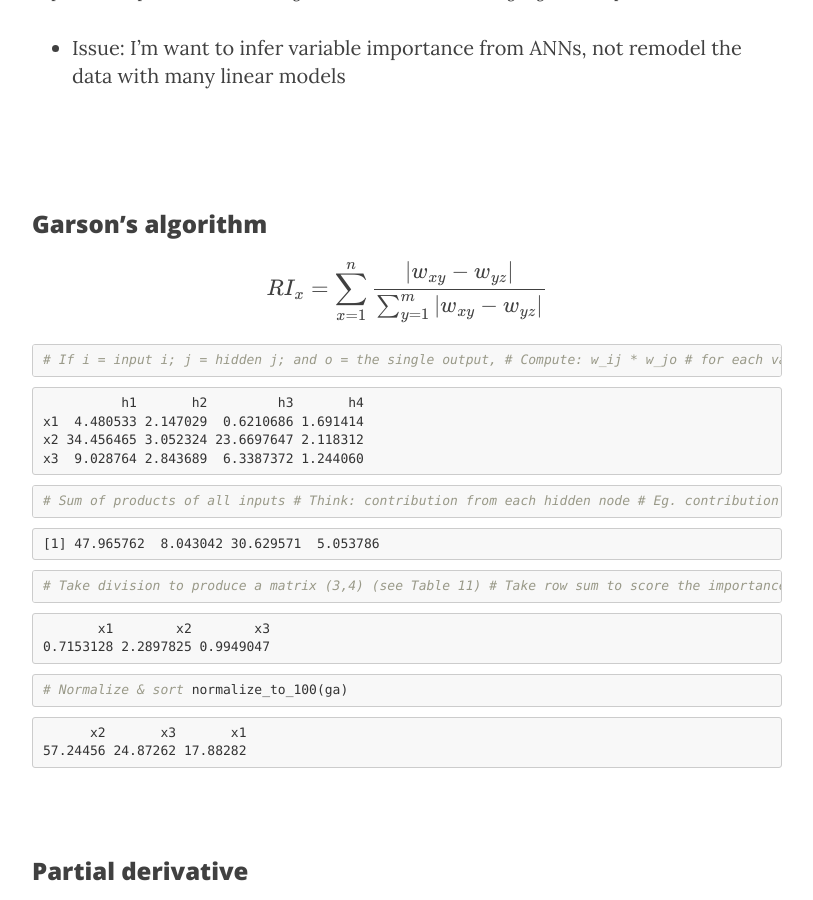
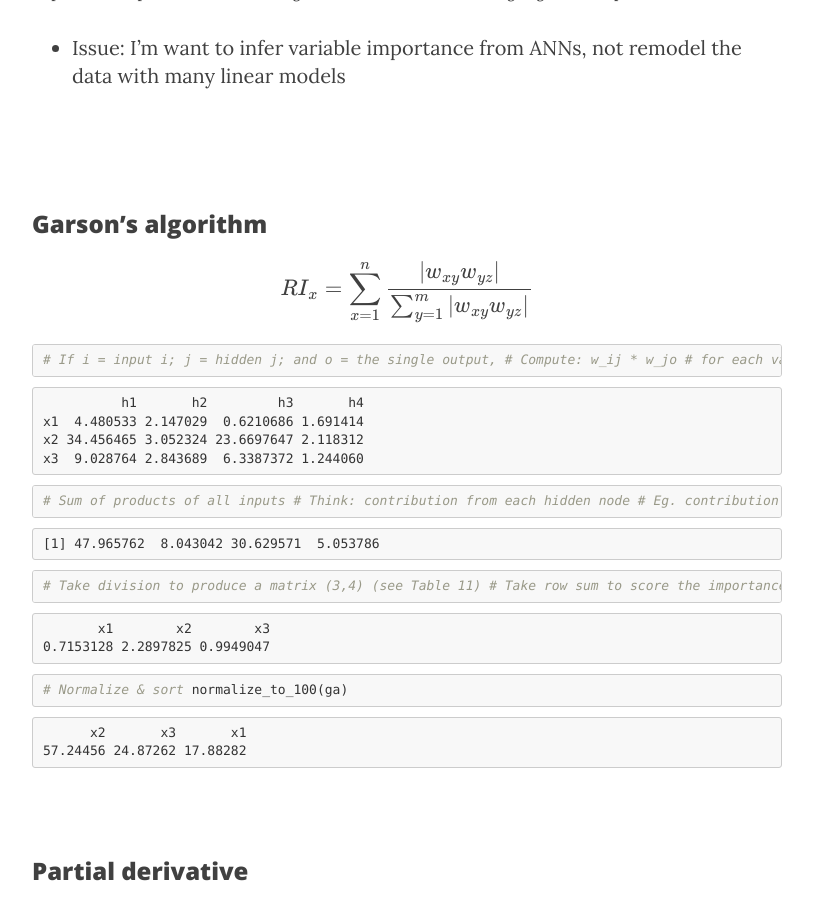
Before and after one commit to csiu/blog, a Jekyll site: the page built from _posts/2017_100daysofcode/2017-03-28-day32.md, in a window 1280 px wide and 900 px high, scrolled down 6006 px. Shown: the whole window, without its empty margins (233-1046 px from the left). Built offline with Jekyll 4.4.1, drawn with Linux system fonts in a browser that asks for light colours; nearby versions of some CDN libraries; formulas are drawn with MathJax 3.

Commit message:
Fix error in formula

````diff
--- a/_posts/2017_100daysofcode/2017-03-28-day32.md
+++ b/_posts/2017_100daysofcode/2017-03-28-day32.md
@@ -270,7 +270,7 @@ normalize_to_100(sum_sq_diff)
 
 ### Garson's algorithm
 
-$$RI_x = \sum_{x=1}^n{\frac{|w_{xy}-w_{yz}|}{\sum_{y=1}^m{|w_{xy}-w_{yz}|}}}$$
+$$RI_x = \sum_{x=1}^n{\frac{|w_{xy}w_{yz}|}{\sum_{y=1}^m{|w_{xy}w_{yz}|}}}$$
 
 
 ```r
````
